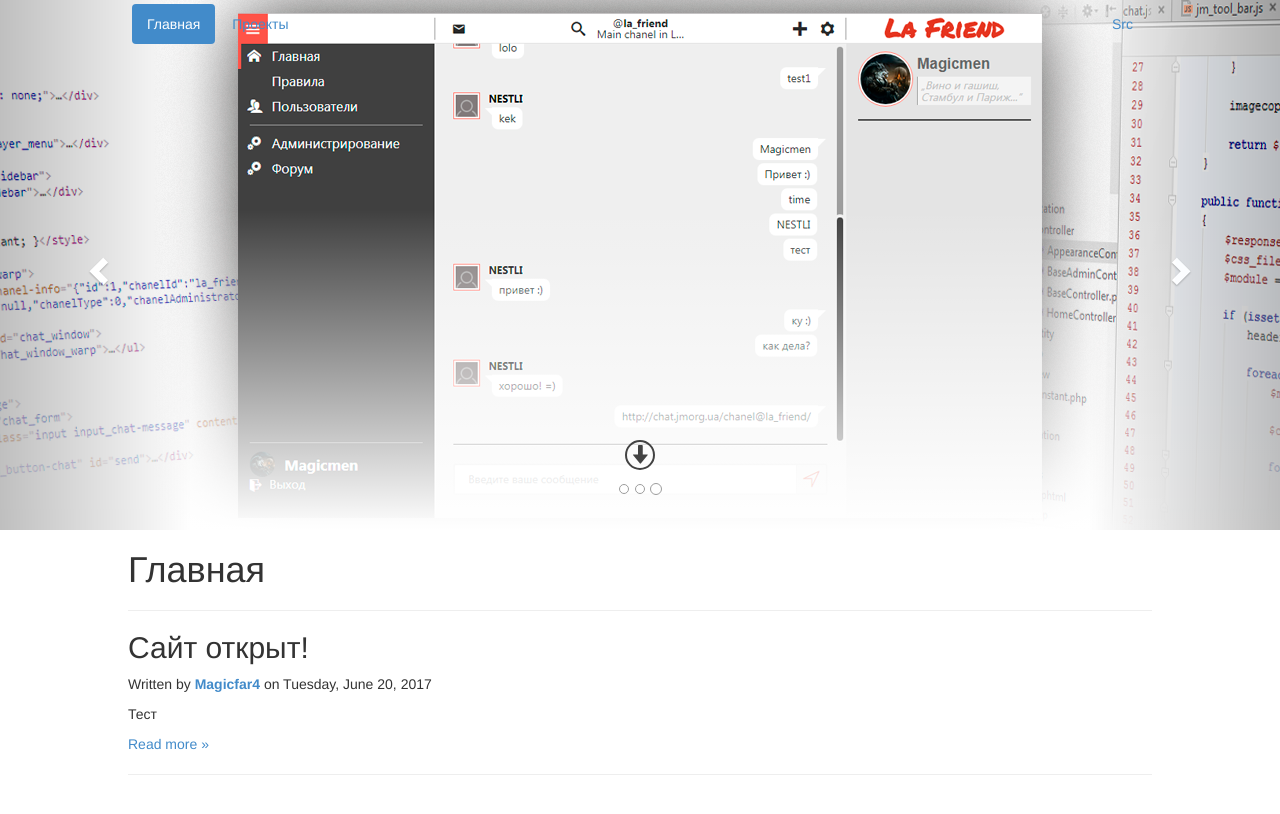
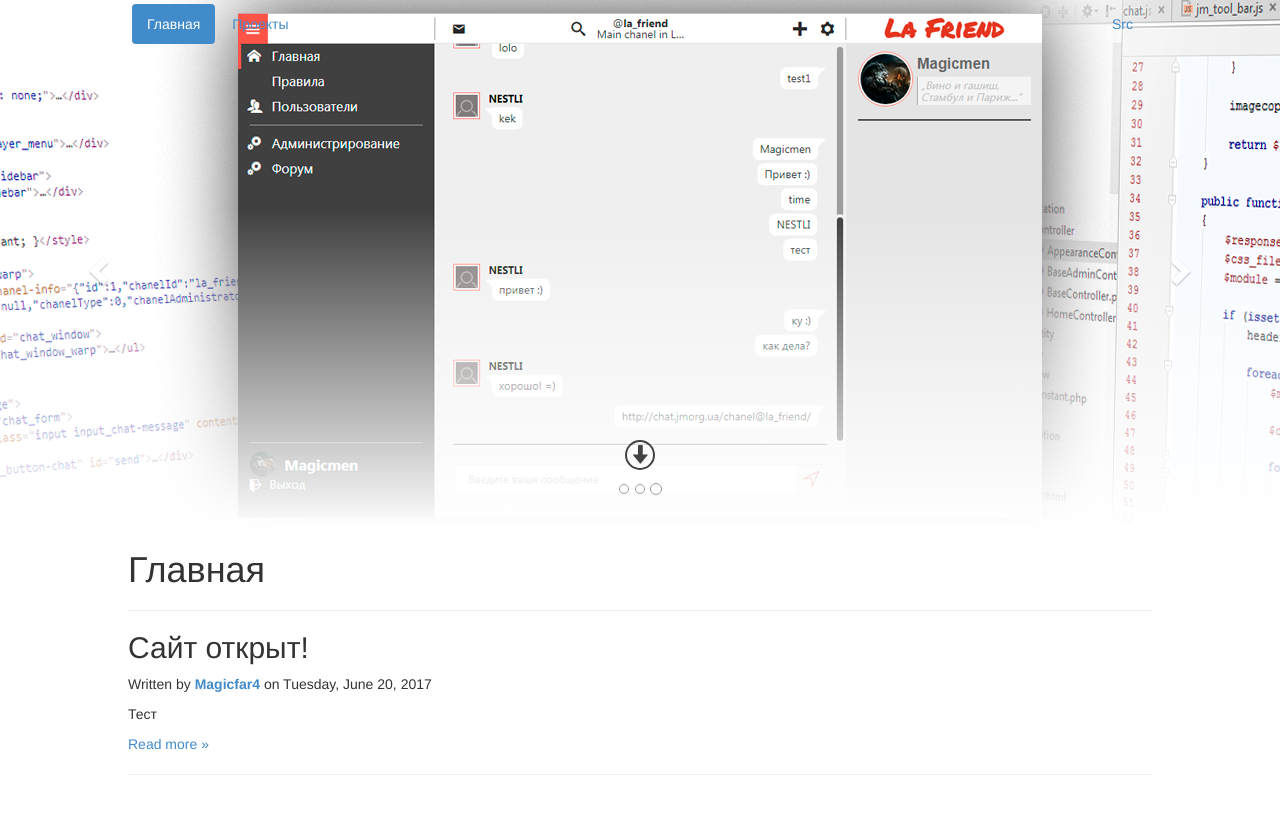
Before and after one commit to jm-organization/jm-organization.github.io, a Jekyll site: the page built from index.html, in a window 1280 px wide and 1400 px high. Shown: the top 814 px of the window. Built offline with Jekyll 4.4.1, drawn with Linux system fonts in a browser that asks for light colours.

Commit message:
исправления

```diff
--- a/assets/css/main.css
+++ b/assets/css/main.css
@@ -48,6 +48,22 @@
       z-index: 5897; }
   .jm-header .carousel-control {
     z-index: 14; }
+  .jm-header .carousel-control.left {
+    background: transparent !important; }
+    .jm-header .carousel-control.left:hover {
+      background-image: -webkit-gradient(linear, left top, right top, from(rgba(0, 0, 0, 0.5)), to(rgba(0, 0, 0, 0.0001)));
+      background-image: linear-gradient(to right, rgba(0, 0, 0, 0.5) 0%, rgba(0, 0, 0, 0.0001) 100%);
+      background-repeat: repeat-x;
+      filter: progid:DXImageTransform.Microsoft.gradient(startColorstr='#80000000', endColorstr='#00000000', GradientType=1); }
+  .jm-header .carousel-control.right {
+    background: transparent !important;
+    left: auto;
+    right: 0; }
+    .jm-header .carousel-control.right:hover {
+      background-image: -webkit-gradient(linear, left top, right top, from(rgba(0, 0, 0, 0.0001)), to(rgba(0, 0, 0, 0.5)));
+      background-image: linear-gradient(to right, rgba(0, 0, 0, 0.0001) 0%, rgba(0, 0, 0, 0.5) 100%);
+      background-repeat: repeat-x;
+      filter: progid:DXImageTransform.Microsoft.gradient(startColorstr='#00000000', endColorstr='#80000000', GradientType=1); }
   .jm-header .carousel-inner > .item > div[data-role="img"] {
     background: no-repeat center 0;
     height: 530px;
```
Also changed, not shown: assets/css/main.sass (+18 -0 lines).
